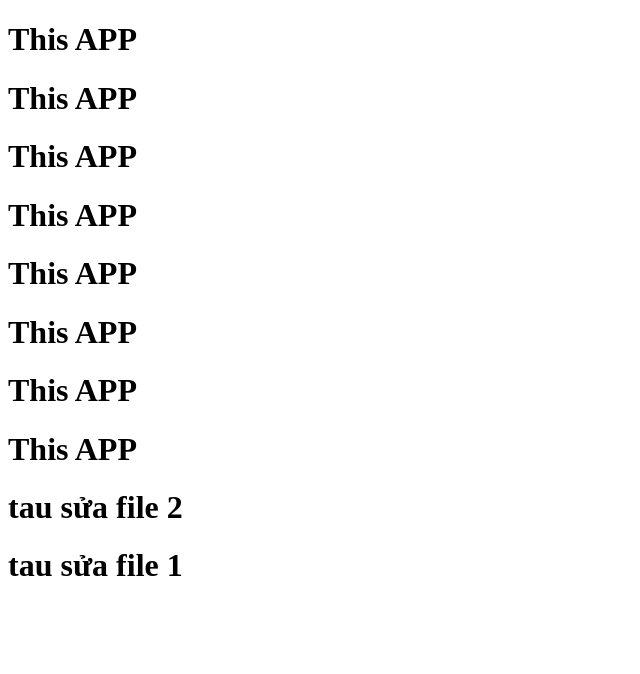
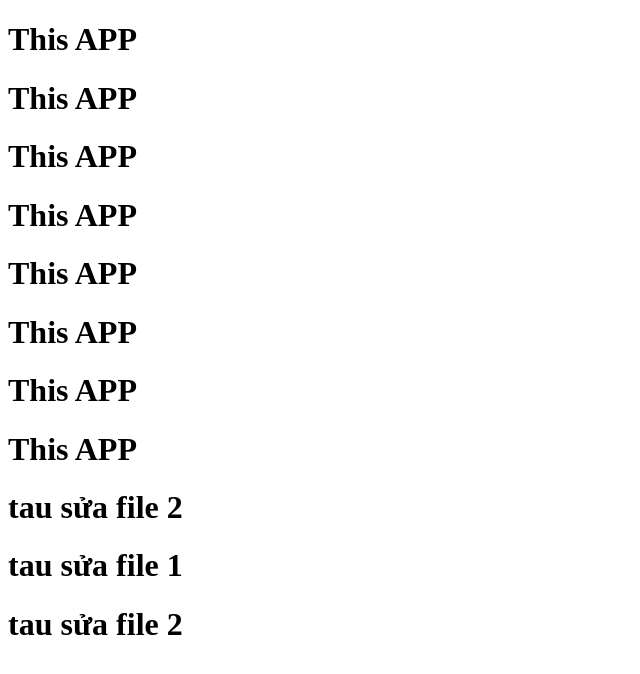
Before and after one commit to quyenleit97/LearnGit, a plain HTML site: page index.html in a window 1280 px wide. Shown: the whole page, without its empty margins (0-640 px from the left). Drawn offline with Linux system fonts and the light colour scheme.

Commit message:
commit sửa file 1

```diff
--- a/index.html
+++ b/index.html
@@ -17,5 +17,6 @@
     <h1>This APP</h1>
     <h1>tau sửa file 2</h1>
     <h1>tau sửa file 1</h1>
+    <h1>tau sửa file 2</h1>
 </body>
 </html>
```
Also changed, not shown: index.txt.
